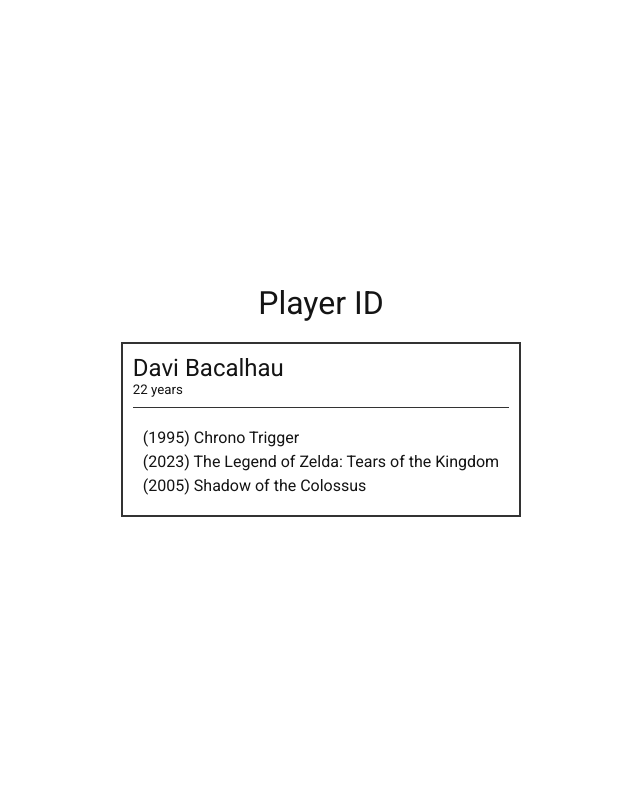
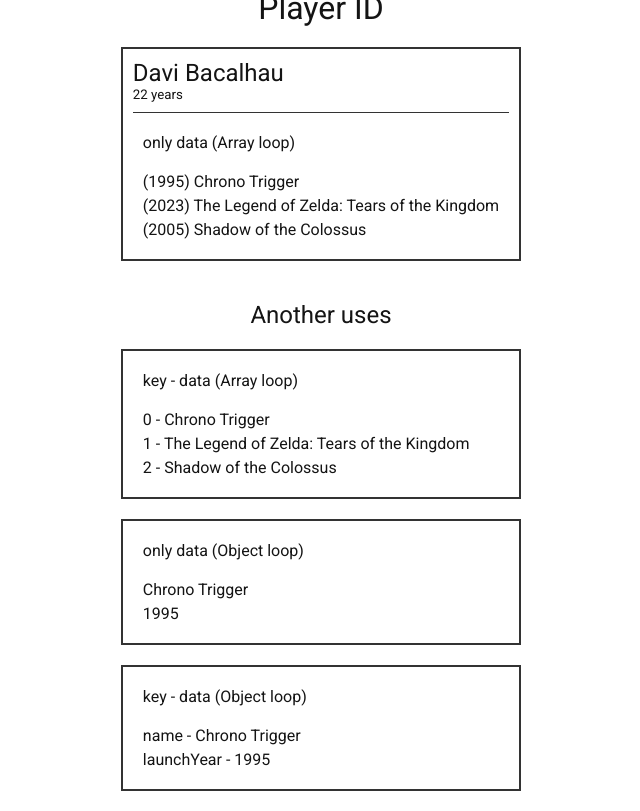
Before and after one commit to littlesekii/relearning-vue, a Vue app: page / in a window 1280 px wide. Shown: the whole page, without its empty margins (319-959 px from the left). Built offline with nearby package versions, Linux system fonts and the light colour scheme.

Commit message:
feat.: added DirectiveVFor component examples

```diff
--- /dev/null
+++ b/src/components/Directives/DirectiveVFor.vue
@@ -0,0 +1,149 @@
+/**
+ * Author:    Davi Bacalhau (littlesekii)
+ * Purpose:   Understand and use Vue 3 v-for directive.
+ *
+ **/
+
+ <script setup>
+ import { reactive, ref } from 'vue';
+
+ const name = ref("Davi Bacalhau");
+ const age = ref(22);
+
+ const playedGames = reactive([
+     {
+         name: "Chrono Trigger",
+         launchYear: 1995
+     },
+     {
+         name: "The Legend of Zelda: Tears of the Kingdom",
+         launchYear: 2023
+     },
+     {
+         name: "Shadow of the Colossus",
+         launchYear: 2005
+     }
+ ]);
+
+ </script>
+
+ <template>
+     <div class="container">
+
+         <h1>Player ID</h1>
+
+         <!-- Array loop -->
+         <div class="player-container">
+             <div class="player-info">
+                 <h2>{{ name }}</h2>
+                 <h5>{{ age }} years</h5>
+             </div>
+             <div class="player-gamelist">
+                 <ul>
+                    <li>
+                        only data (Array loop)
+                    </li>
+                     <li v-for="playedGame in playedGames">
+                        ({{ playedGame.launchYear }}) {{ playedGame.name }}
+                    </li>
+                 </ul>
+             </div>
+         </div>
+
+         <h2>Another uses</h2>
+
+         <!-- Array loop w/ keys -->
+         <div class="player-container">
+            <div class="player-gamelist">
+                 <ul>
+                    <li>
+                        key - data (Array loop)
+                    </li>
+                    <li v-for="playedGame, key in playedGames">
+                        {{ key }} - {{ playedGame.name }}
+                    </li>
+                 </ul>
+             </div>
+         </div>
+
+         <!-- Object loop -->
+         <div class="player-container">
+            <div class="player-gamelist">
+                 <ul>
+                    <li>
+                        only data (Object loop)
+                    </li>
+                    <li v-for="data in playedGames[0]">
+                        {{ data }}
+                    </li>
+                 </ul>
+             </div>
+         </div>
+
+         <!-- Object loop w/ keys -->
+         <div class="player-container">
+            <div class="player-gamelist">
+                 <ul>
+                    <li>
+                        key - data (Object loop)
+                    </li>
+                    <li v-for="data, key in playedGames[0]">
+                        {{ key }} - {{ data }}
+                    </li>
+                 </ul>
+             </div>
+         </div>
+
+
+     </div>
+
+ </template>
+
+ <style scoped>
+    .container {
+        display: flex;
+        flex-direction: column;
+
+        justify-content: center;
+        align-items: center;
+    }
+    .container > h1 {
+        margin-bottom: 20px;
+    }
+    .container > h2 {
+        margin-top: 20px;
+        margin-bottom: 20px;
+    }
+
+    .player-container {
+        width: 100%;
+        max-width: 410px;
+        padding: 10px;
+        margin-bottom: 20px;
+
+        border: 2px solid var(--black-light);
+    }
+
+    .player-info {
+        padding-bottom: 10px;
+        margin-bottom: 10px;
+
+        border-bottom: 1px solid var(--black-light);
+    }
+
+    .player-gamelist ul {
+        list-style: none;
+        padding: 0px;
+        padding: 10px;
+    }
+    .player-gamelist ul li {
+        padding-bottom: 5px;
+    }
+    .player-gamelist ul li:first-child {
+        padding-bottom: 20px;
+    }
+    .player-gamelist ul li:last-child {
+        padding: 0px;
+    }
+
+ </style>
--- a/src/views/HomeView.vue
+++ b/src/views/HomeView.vue
@@ -1,9 +1,11 @@
 <script setup>
+import DirectiveVFor from '@/components/Directives/DirectiveVFor.vue';
 import LifecycleHooks from '@/components/LifecycleHooks.vue';
 import Reactivity from '@/components/Reactivity.vue';
 </script>
 
 <template>
   <!-- <LifecycleHooks /> -->
-  <Reactivity />
+  <!-- <Reactivity /> -->
+  <DirectiveVFor />
 </template>
```
